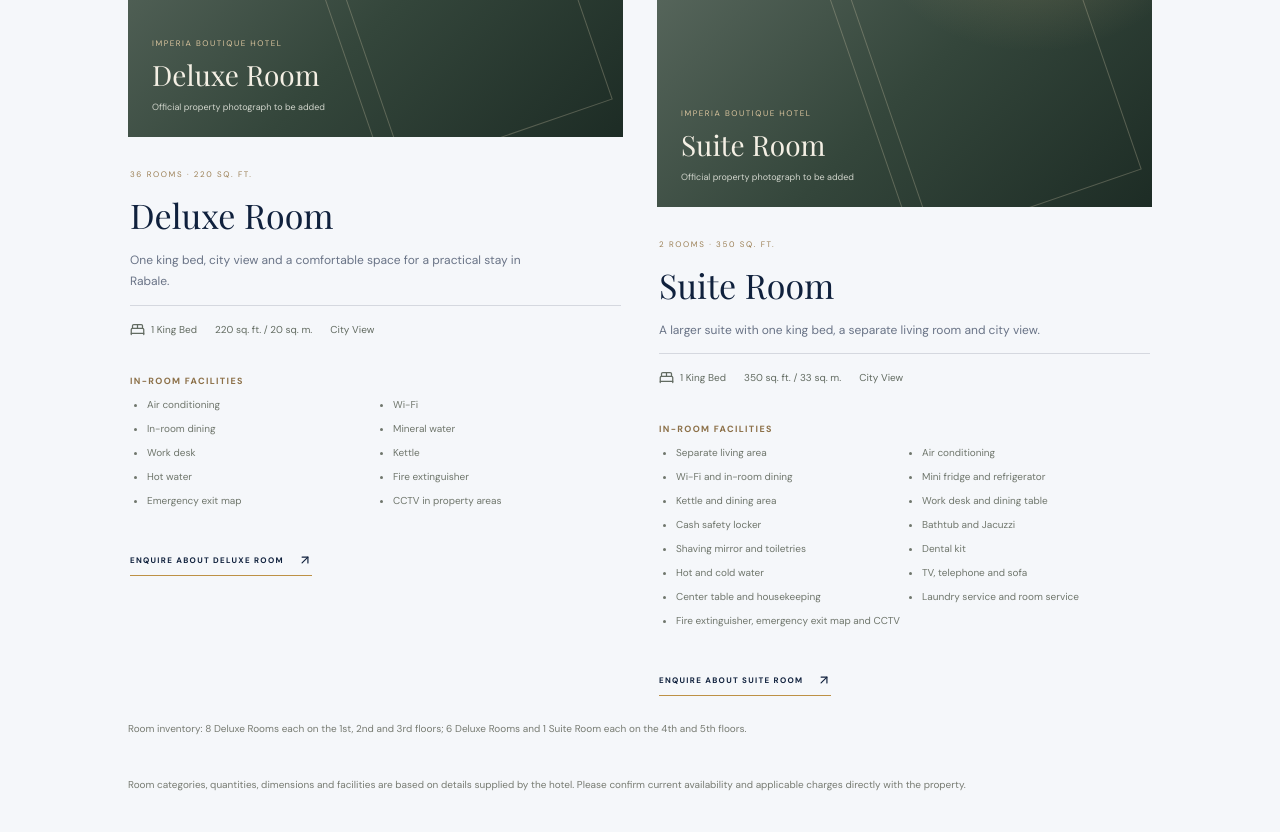
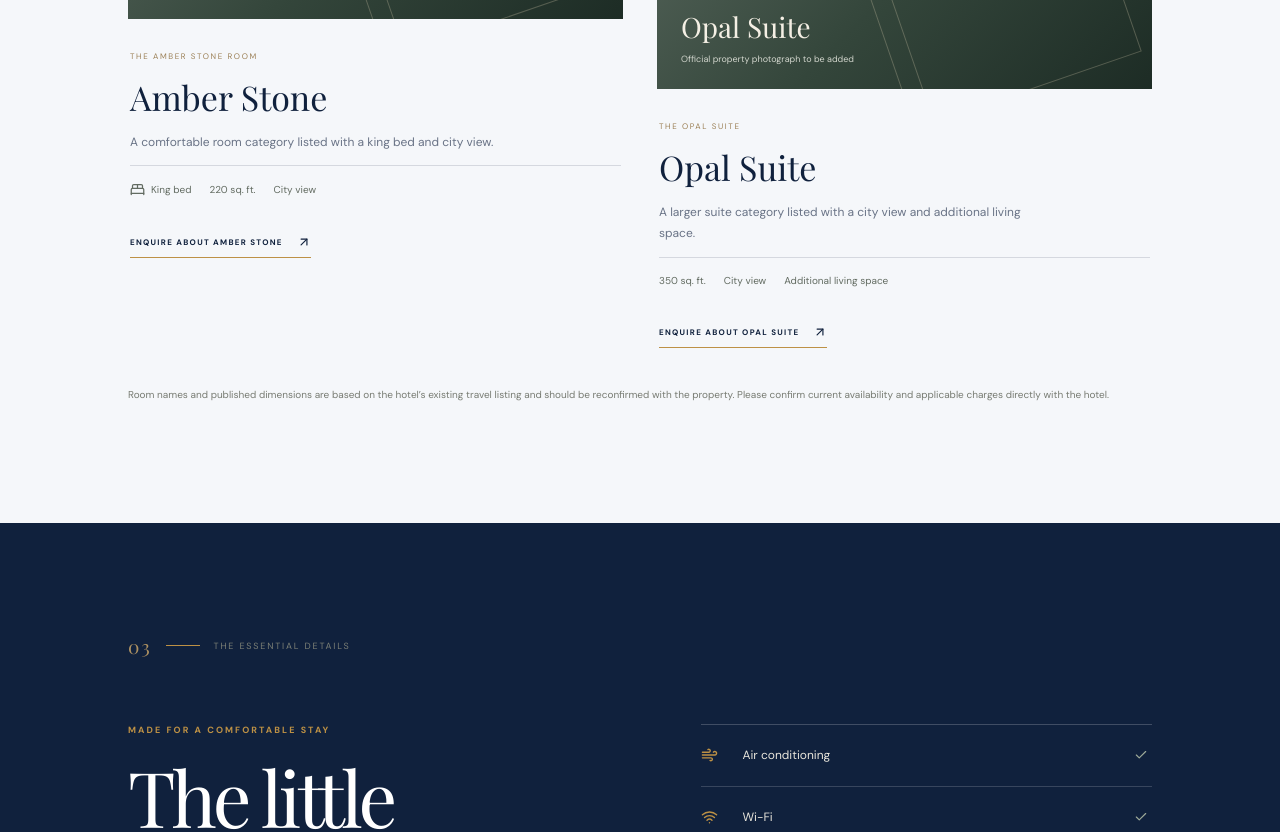
Before and after one commit to ajaysalunkhe2026-netizen/imperia-boutique-hotel, a Next.js app: page / in a window 1280 px wide. Shown: the part 2620-3452 px from the top of the page. Built offline with nearby package versions, Linux system fonts and the light colour scheme; a web font is replaced by a local one.

Commit message:
Align homepage room details with published Amber Stone and Opal Suite categories

```diff
--- a/app/page.tsx
+++ b/app/page.tsx
@@ -119,29 +119,23 @@ export default function Home() {
           <div><p className="eyebrow">REST, RESET, RECHARGE</p><h2>Find your<br /><em>kind of stay.</em></h2></div>
           <p>Explore the room categories currently listed for Imperia Boutique Hotel. Please contact the hotel to confirm availability, inclusions and current rates before booking.</p>
         </div>
-        <div className="room-inventory-summary"><strong>38 rooms in total</strong><span>36 Deluxe Rooms</span><span>2 Suite Rooms</span></div>
         <div className="room-grid">
           <article className="room-card">
-            <RoomPhoto category="deluxe" number="01" title="Deluxe Room" />
-            <div className="room-details"><span className="room-kicker">36 ROOMS · 220 SQ. FT.</span><h3>Deluxe Room</h3><p>One king bed, city view and a comfortable space for a practical stay in Rabale.</p>
-              <div className="room-facts"><span><BedDouble size={15} /> 1 King Bed</span><span>220 sq. ft. / 20 sq. m.</span><span>City View</span></div>
-              <h4 className="room-feature-heading">In-room facilities</h4>
-              <ul className="room-feature-list"><li>Air conditioning</li><li>Wi-Fi</li><li>In-room dining</li><li>Mineral water</li><li>Work desk</li><li>Kettle</li><li>Hot water</li><li>Fire extinguisher</li><li>Emergency exit map</li><li>CCTV in property areas</li></ul>
-              <Link className="under-link" href="#enquire">ENQUIRE ABOUT DELUXE ROOM <ArrowUpRight size={14} /></Link>
+            <RoomPhoto category="deluxe" number="A / 01" title="Amber Stone" />
+            <div className="room-details"><span className="room-kicker">THE AMBER STONE ROOM</span><h3>Amber Stone</h3><p>A comfortable room category listed with a king bed and city view.</p>
+              <div className="room-facts"><span><BedDouble size={15} /> King bed</span><span>220 sq. ft.</span><span>City view</span></div>
+              <Link className="under-link" href="#enquire">ENQUIRE ABOUT AMBER STONE <ArrowUpRight size={14} /></Link>
             </div>
           </article>
           <article className="room-card room-card-offset">
-            <RoomPhoto category="suite" number="02" title="Suite Room" />
-            <div className="room-details"><span className="room-kicker">2 ROOMS · 350 SQ. FT.</span><h3>Suite Room</h3><p>A larger suite with one king bed, a separate living room and city view.</p>
-              <div className="room-facts"><span><BedDouble size={15} /> 1 King Bed</span><span>350 sq. ft. / 33 sq. m.</span><span>City View</span></div>
-              <h4 className="room-feature-heading">In-room facilities</h4>
-              <ul className="room-feature-list"><li>Separate living area</li><li>Air conditioning</li><li>Wi-Fi and in-room dining</li><li>Mini fridge and refrigerator</li><li>Kettle and dining area</li><li>Work desk and dining table</li><li>Cash safety locker</li><li>Bathtub and Jacuzzi</li><li>Shaving mirror and toiletries</li><li>Dental kit</li><li>Hot and cold water</li><li>TV, telephone and sofa</li><li>Center table and housekeeping</li><li>Laundry service and room service</li><li>Fire extinguisher, emergency exit map and CCTV</li></ul>
-              <Link className="under-link" href="#enquire">ENQUIRE ABOUT SUITE ROOM <ArrowUpRight size={14} /></Link>
+            <RoomPhoto category="suite" number="B / 02" title="Opal Suite" />
+            <div className="room-details"><span className="room-kicker">THE OPAL SUITE</span><h3>Opal Suite</h3><p>A larger suite category listed with a city view and additional living space.</p>
+              <div className="room-facts"><span>350 sq. ft.</span><span>City view</span><span>Additional living space</span></div>
+              <Link className="under-link" href="#enquire">ENQUIRE ABOUT OPAL SUITE <ArrowUpRight size={14} /></Link>
             </div>
           </article>
         </div>
-        <p className="room-inventory-note">Room inventory: 8 Deluxe Rooms each on the 1st, 2nd and 3rd floors; 6 Deluxe Rooms and 1 Suite Room each on the 4th and 5th floors.</p>
-        <p className="source-note">Room categories, quantities, dimensions and facilities are based on details supplied by the hotel. Please confirm current availability and applicable charges directly with the property.</p>
+        <p className="source-note">Room names and published dimensions are based on the hotel’s existing travel listing and should be reconfirmed with the property. Please confirm current availability and applicable charges directly with the hotel.</p>
       </section>
 
       <section className="amenities section" id="amenities">
```
